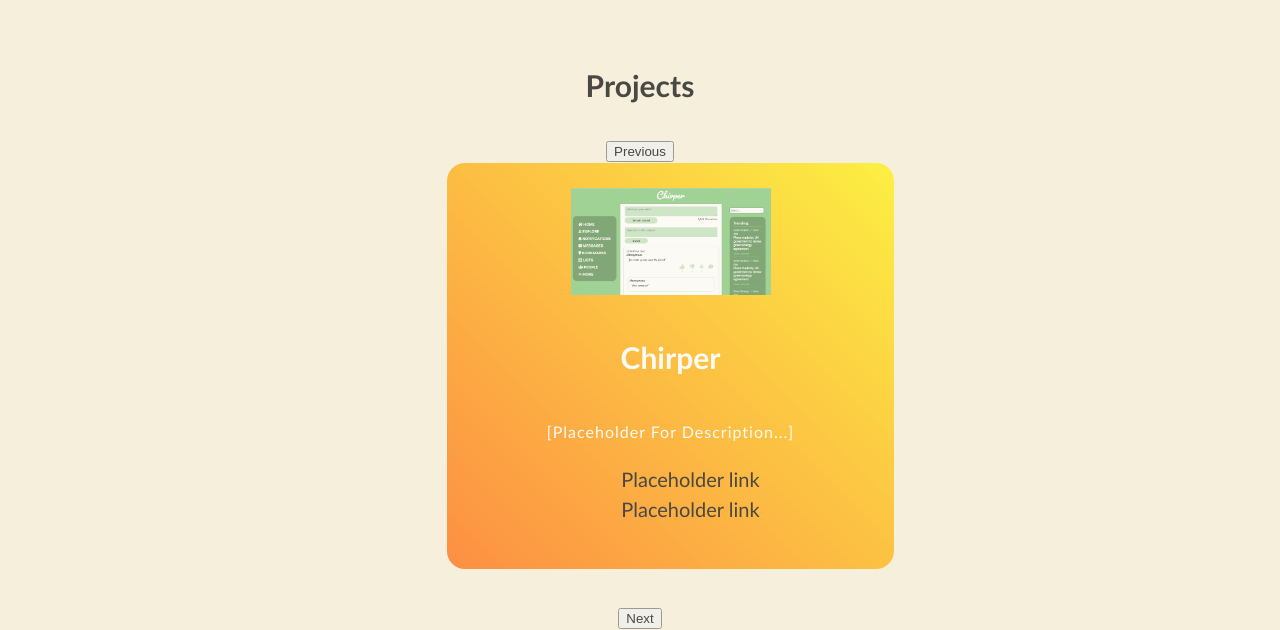
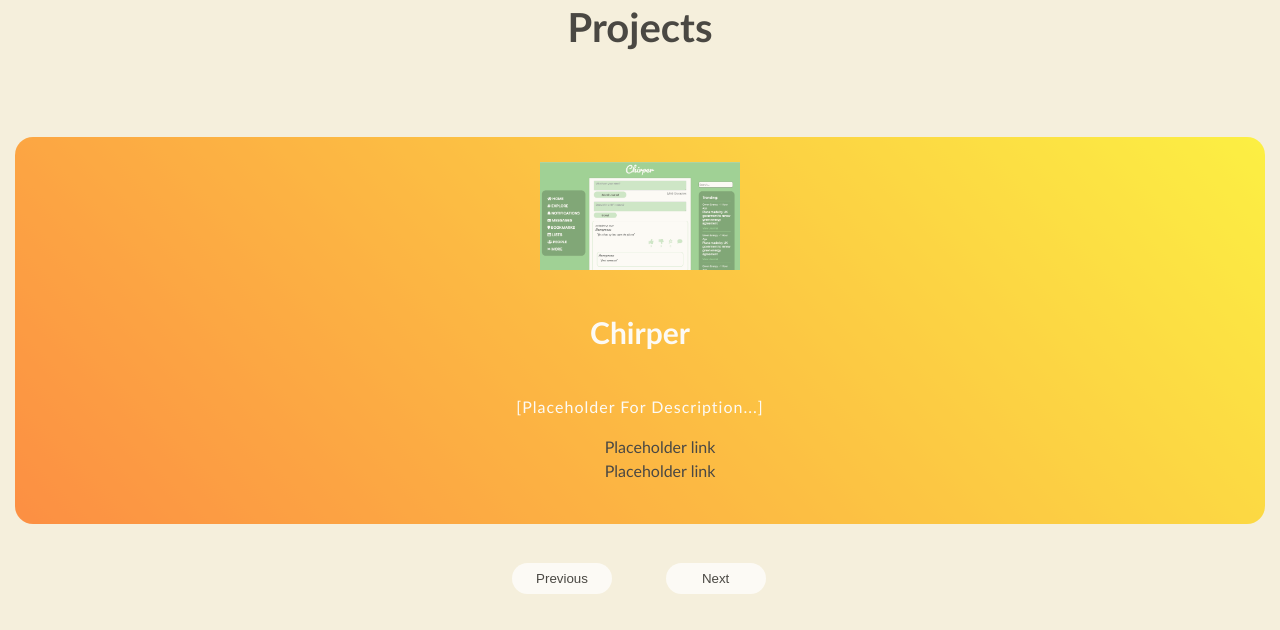
Before and after one commit to AdilIqbal95/Portfolio, a plain HTML site: page index.html in a window 1280 px wide. Shown: the part 1219-1849 px from the top of the page. After the commit the page ends 1813 px from the top, so only its background shows below. Drawn offline with nearby package versions, Linux system fonts and the light colour scheme.

Commit message:
Project cards working -  to be tailored

```diff
--- a/index.html
+++ b/index.html
@@ -35,7 +35,7 @@
     </nav>
     <div id="Main">
       <div id ="About_me">
-        <h2 id="About_me_title">About Me</h2>
+        <h2 class="subHeading">About Me</h2>
         <div id="About_me_para">
           <p>
             [Enter text]
@@ -43,7 +43,7 @@
         </div>
       </div>
       <div id ="Skills">
-        <h2>Skills</h2>
+        <h2 class="subHeading">Skills</h2>
         <div id="Skills_icons_area">
           <div class="iconDiv">
             <span class="iconify" data-icon="vscode-icons:file-type-html" data-inline="false"></span>
@@ -97,35 +97,37 @@
       </div>
 
       <div id ="Projects">
-        <h2>Projects</h2>
+        <h2 class="subHeading">Projects</h2>
         <div id="Projects_container">
           <div class="projectCard">
             <div class="slider">
-              <div class="item"></div>
+              <div class="item">
                 <div class="item-inner">
                   <img src="Assets/Chirper.png" alt="Image of 'Chirper' app">
                   <h4>Chirper</h4>
                   <p>[Placeholder for description...]</p>
-                  <div class="link_holder">
-                    <ul class="links">
+                  <div class="links">
+                    <ul>
                       <li>Placeholder link</li>
                       <li>Placeholder link</li>
                     </ul>
                   </div>
                 </div>
-              <div class="item"></div>
+              </div>
+
+              <div class="item">
                 <div class="item-inner">
-                  <img src="Assets/Chirper.png" alt="Image of 'Chirper' app">
-                  <h4>Chirper</h4>
+                  <img src="" alt="Image of 'Habite' app">
+                  <h4>Habite</h4>
                   <p>[Placeholder for description...]</p>
                   <div class="links">
-                    <ul class="links">
+                    <ul>
                       <li>Placeholder link</li>
                       <li>Placeholder link</li>
                     </ul>
                   </div>
                 </div>
-              <div class="item"></div>
+              </div>
             </div>
           </div>
         </div>
--- a/scripts/index.js
+++ b/scripts/index.js
@@ -20,5 +20,5 @@ projectsLink.addEventListener('click', function () {
 
 $(".slider").slick({
   centreMode: true,
-  slidesToShow: 3
-})
+  slidesToShow: 1
+});
--- a/styles/styles.css
+++ b/styles/styles.css
@@ -3,7 +3,7 @@ html {
 }
 body{
   font-family: Calibri, Helvetica;
-  font-size: 20px;
+  /* font-size: 20px; */
   line-height: 1.5;
   margin: 0px;
   padding: 0px;
@@ -21,6 +21,10 @@ body{
   width:98%;
   margin:auto;
   overflow:hidden;
+}
+
+h2 {
+  font-size: large;
 }
 
 /* ul{
@@ -85,7 +89,7 @@ a:hover{
   /* border: 2px solid black; */
 }
 
-#About_me_title {
+.subHeading {
   margin: 0px 0px 0px 0px;
   font-size:40px;
   text-align: center;
@@ -213,6 +217,42 @@ a:hover{
   letter-spacing: 1px;
 }
 
-.links {
+.links ul {
   list-style-type: none;
 }
+
+.slick-slide {
+  transform: scale(0.8);
+  opacity: 0.3;
+  transition: all ease 0.5s;
+}
+
+.slick-slide.slick-current {
+  transform: scale(1);
+  opacity: 1;
+}
+/* Slider Control */
+.slick-arrow {
+  position: absolute;
+  bottom: 0;
+  z-index: 99;
+  background: #fff;
+  border: none;
+  padding: 8px 15px;
+  border-radius: 50px;
+  width: 100px;
+  outline: none;
+}
+
+.slick-next {
+  left: 52%;
+}
+
+.slick-prev {
+  left: 40%;
+}
+
+.slick-list {
+  padding-top: 55px !important;
+  padding-bottom: 55px !important;
+}
```
